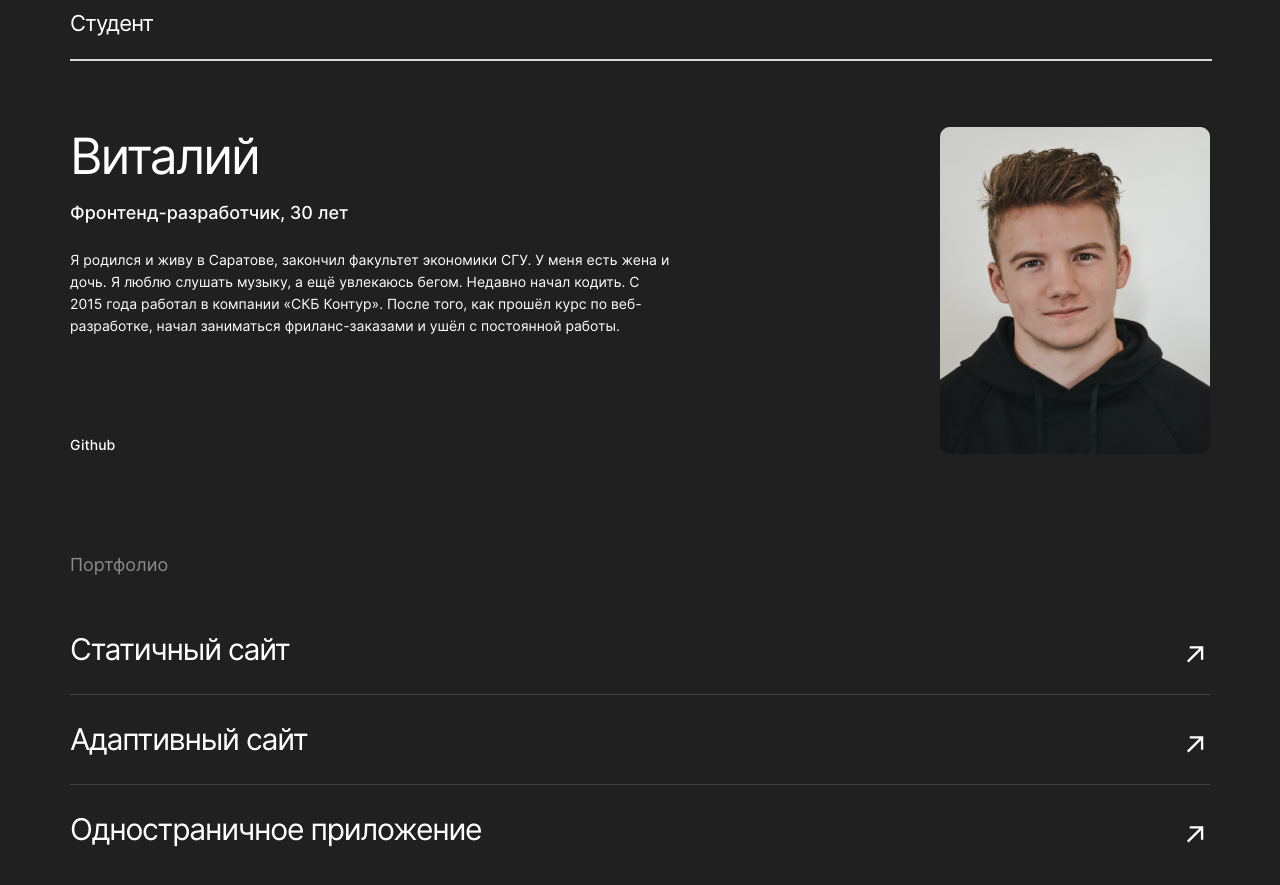
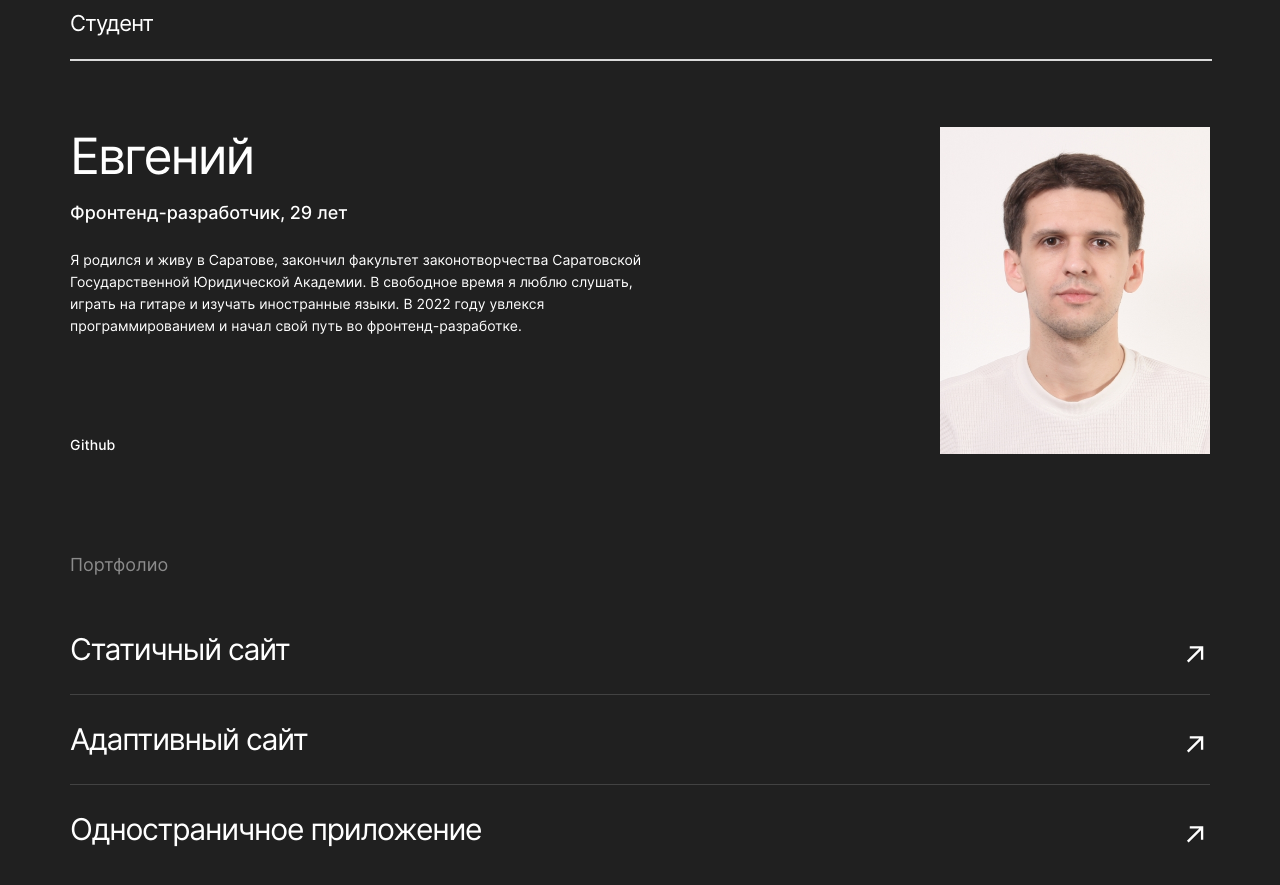
Before and after one commit to EvgenyShigaev/movies-explorer-frontend, a React app: page / in a window 1280 px wide. Shown: the part 1980-2865 px from the top of the page. Built offline with nearby package versions, Linux system fonts and the light colour scheme.

Commit message:
Исправления блока Обо мне

```diff
--- a/src/components/Main/AboutMe/AboutMe.css
+++ b/src/components/Main/AboutMe/AboutMe.css
@@ -131,6 +131,7 @@
 .aboutMe__photo {
   width: 270px;
   height: 327px;
+  object-fit: cover;
   flex-shrink: 0;
   margin: 0;
 }
--- a/src/components/Main/AboutMe/AboutMe.js
+++ b/src/components/Main/AboutMe/AboutMe.js
@@ -1,26 +1,51 @@
-import React from "react";
-import { Link } from "react-router-dom";
-import SectionSpan from "../SectionSpan/SectionSpan";
-import photoMe from "../../../images/photoMe.png";
-import "./AboutMe.css";
+import React from 'react';
+import { Link } from 'react-router-dom';
+import SectionSpan from '../SectionSpan/SectionSpan';
+import myPhoto from '../../../images/myPhoto.png';
+import './AboutMe.css';
 
 function AboutMe() {
+  const calculateAge = (birthDate = new Date(1995, 6, 26)) => {
+    const today = new Date();
+    let age = today.getFullYear() - birthDate.getFullYear();
+    const monthDiff = today.getMonth() - birthDate.getMonth();
+    const dayDiff = today.getDate() - birthDate.getDate();
+
+    if (monthDiff < 0 || (monthDiff === 0 && dayDiff < 0)) {
+      age--;
+    }
+
+    let ageString;
+    if (age % 10 === 1 && age % 100 !== 11) {
+      ageString = `${age} год`;
+    } else if (
+      [2, 3, 4].includes(age % 10) &&
+      ![12, 13, 14].includes(age % 100)
+    ) {
+      ageString = `${age} года`;
+    } else {
+      ageString = `${age} лет`;
+    }
+
+    return ageString;
+  };
+
   return (
     <SectionSpan
-      heading={"Студент"}
+      heading={'Студент'}
       content={
         <section className="aboutMe">
           <div className="aboutMe__text-container">
-              <h2 className="aboutMe__title">Виталий</h2>
+            <h2 className="aboutMe__title">Евгений</h2>
             <h3 className="aboutMe__subtitle">
-                Фронтенд-разработчик, 30 лет
+              Фронтенд-разработчик, {calculateAge()}
             </h3>
             <p className="aboutMe__paragraph">
-                Я родился и живу в Саратове, закончил факультет экономики СГУ. У
-                меня есть жена и дочь. Я люблю слушать музыку, а ещё увлекаюсь
-                бегом. Недавно начал кодить. С 2015 года работал в компании «СКБ
-                Контур». После того, как прошёл курс по веб-разработке, начал
-                заниматься фриланс-заказами и ушёл с постоянной работы.
+              Я родился и живу в Саратове, закончил факультет законотворчества
+              Саратовской Государственной Юридической Академии. В свободное
+              время я люблю слушать, играть на гитаре и изучать иностранные
+              языки. В 2022 году увлекся программированием и начал свой путь во
+              фронтенд-разработке.
             </p>
             <Link
               to="https://github.com/EvgenyShigaev"
@@ -32,7 +57,7 @@ function AboutMe() {
           </div>
           <img
             className="aboutMe__photo"
-              src={photoMe}
+            src={myPhoto}
             alt="Фотография студента"
           />
         </section>
```
Also changed, not shown: src/images/myPhoto.png (added), src/images/photoMe.png (deleted). Lines whose indentation alone changed are shown as unchanged.
